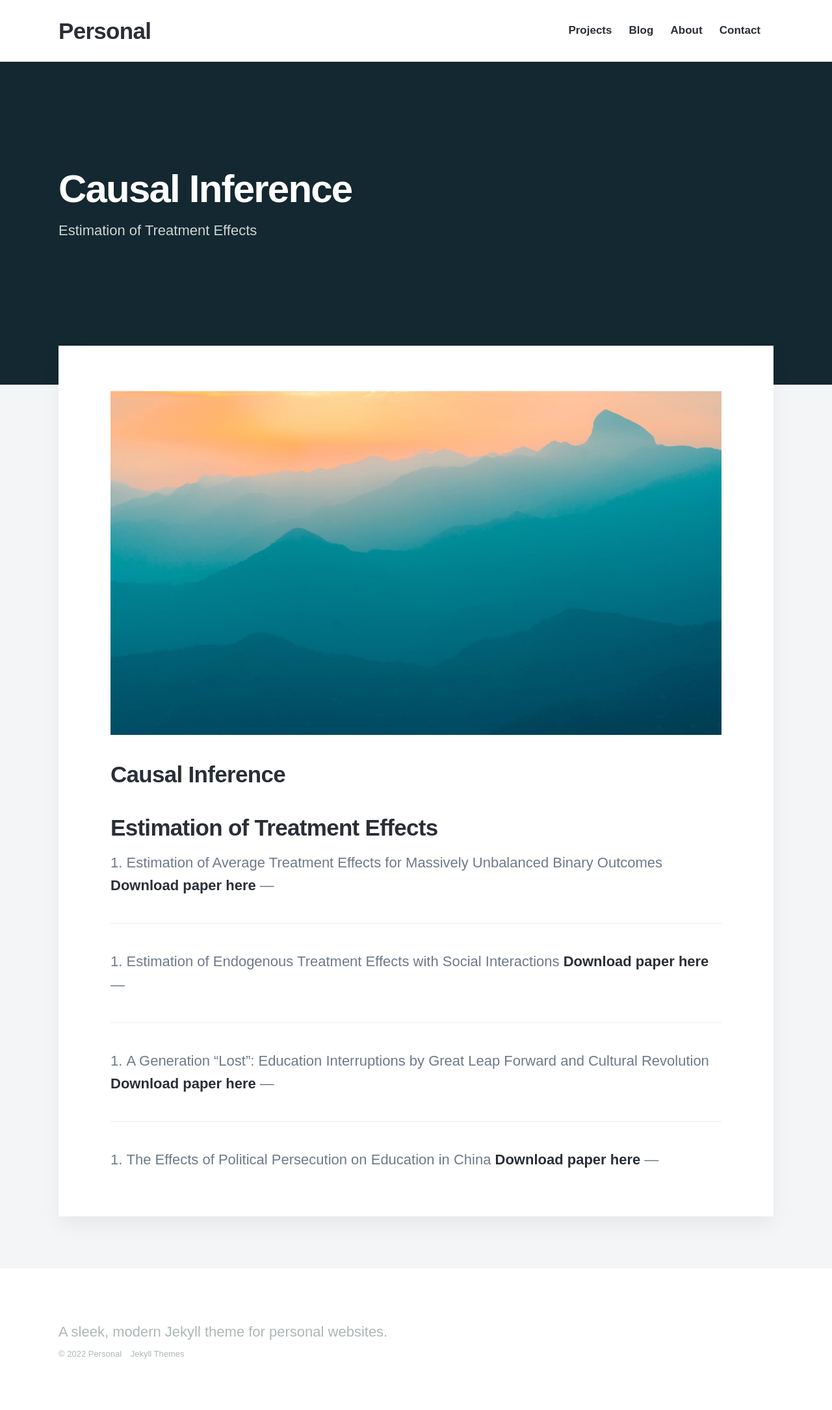
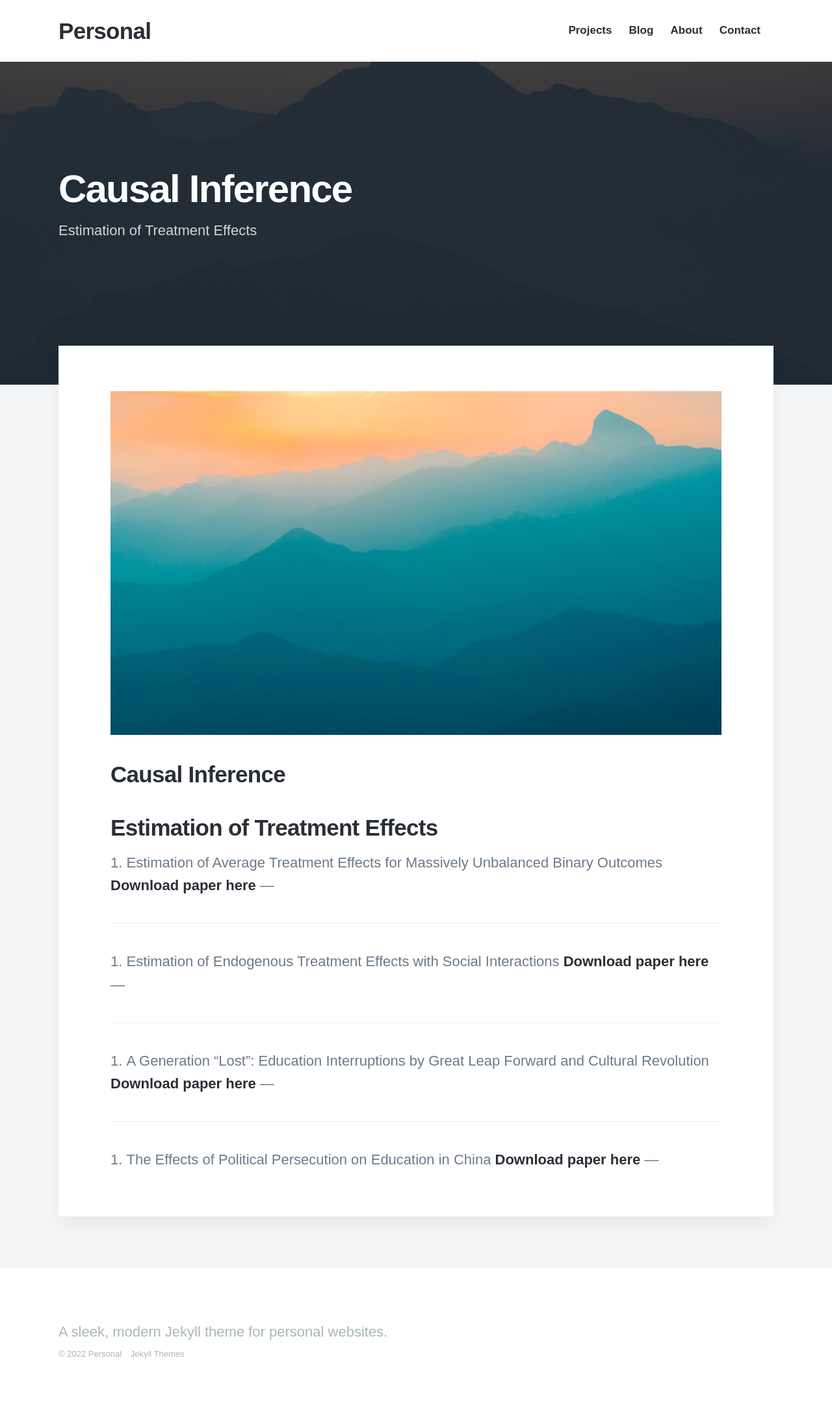
Before and after one commit to lilyliupro/finance, a Jekyll site: the page built from _projects/2018-06-30-demo-project.md, in a window 1280 px wide. Shown: the whole page at 65% size. Built offline with Jekyll 4.4.1, drawn with Linux system fonts in a browser that asks for light colours; nearby versions of some CDN libraries; some web fonts are replaced.

Commit message:
Update 2018-06-30-demo-project.md

```diff
--- a/_projects/2018-06-30-demo-project.md
+++ b/_projects/2018-06-30-demo-project.md
@@ -2,6 +2,7 @@
 title: 'Causal Inference'
 subtitle: 'Estimation of Treatment Effects'
 description: Estimation of Treatment Effects
+featured_image: '/images/demo/demo-square.jpg'
 ---
 
 ![](/images/demo/demo-landscape.jpg)
```
